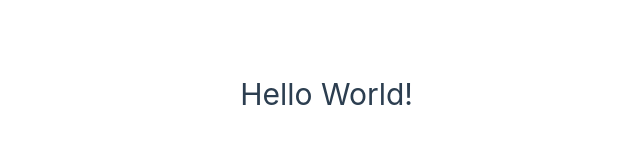
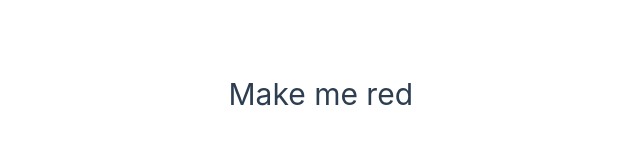
Before and after one commit to wubin28/vue-kata-node-18-18-0, a Vue app: page / in a window 1280 px wide. Shown: the part 306-450 px from the top of the page, without its empty margins (227-867 px from the left). Built offline with nearby package versions, Linux system fonts and the light colour scheme.

Commit message:
chore: prepare for step 3

```diff
--- a/src/App.vue
+++ b/src/App.vue
@@ -1,9 +1,16 @@
 <script setup lang="ts">
+import { ref } from 'vue'
+
+const titleClass = ref('title')
 </script>
 
 <template>
-  <h1>Hello World!</h1>
+  <h1>Make me red</h1>
+  <!-- add dynamic class binding here -->
 </template>
 
 <style scoped>
+.title {
+  color: red;
+}
 </style>
```
